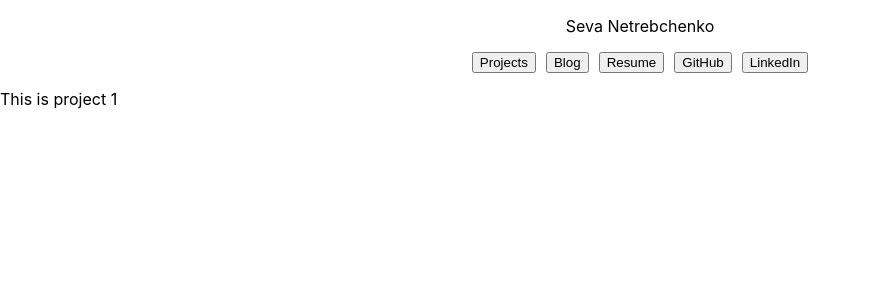
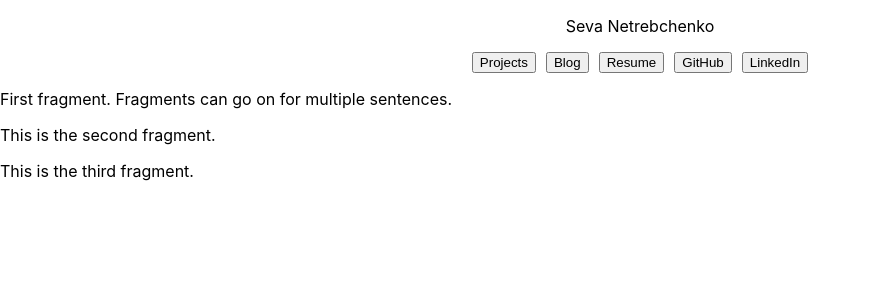
Before and after one commit to sevanetrebchenko/sevanetrebchenko.github.io, a React (Create React App) app: page /projects in a window 1280 px wide. Both pictures are taken after a click on the element "Project 1". Shown: the top 300 px of the page, without its empty margins (0-871 px from the left). Built offline with nearby package versions, Linux system fonts and the light colour scheme; the HTML template or start-up script is replaced by a standard one.

Commit message:
Added content to project pages.

```diff
--- /dev/null
+++ b/src/components/content.jsx
@@ -0,0 +1,14 @@
+
+export default function Content(props = {}) {
+  const { type, data } = props;
+
+  switch (type ? type.toLowerCase() : null) {
+    case 'text':
+      return <p>{data}</p>;
+    case 'image':
+      // TODO
+      break;
+    default:
+      return <p/>;
+  }
+}
--- a/src/components/projectentry.jsx
+++ b/src/components/project/entry.jsx
@@ -2,7 +2,7 @@ import React from 'react'
 import { useHistory } from 'react-router';
 
 // Styles.
-import "../styles/project.css"
+import "../../styles/project.css"
 
 export default function ProjectEntry(props = {}) {
   const { project } = props;
--- a/src/components/projectlist.jsx
+++ b/src/components/project/list.jsx
@@ -1,8 +1,8 @@
 import React from 'react'
-import ProjectEntry from './projectentry';
+import ProjectEntry from './entry';
 
 // Styles.
-import "../styles/projectlist.css"
+import "../../styles/projectlist.css"
 
 export default function ProjectList(props = {}) {
   const { projects } = props;
--- /dev/null
+++ b/src/components/project/page.jsx
@@ -0,0 +1,23 @@
+import React from 'react'
+import Content from '../content'
+
+// Styles.
+import "../../styles/project.css"
+
+export default function ProjectPage(props = {}) {
+  const { project } = props;
+
+  return (
+    <div>
+      {
+        project.content.map((content, index) =>
+          <Content
+            key={index}
+            type={content.type}
+            data={content.data}
+          />
+        )
+      }
+    </div>
+  );
+}
--- a/src/components/projectpage.jsx
+++ /dev/null
@@ -1,16 +0,0 @@
-import React from 'react'
-
-// Styles.
-import "../styles/project.css"
-
-export default function ProjectPage(props = {}) {
-  const { project } = props;
-
-  return (
-    <div>
-      <p>
-        {project.abstract}
-      </p>
-    </div>
-  );
-}
--- a/src/content/projects.js
+++ b/src/content/projects.js
@@ -10,7 +10,38 @@ const PROJECTS = [
     content: [
       {
         type: "text",
-        data: "This is the description to the first project.",
+        data: "First fragment. Fragments can go on for multiple sentences.",
+      },
+      {
+        type: "text",
+        data: "This is the second fragment.",
+      },
+      {
+        type: "text",
+        data: "This is the third fragment.",
+      },
+    ],
+  },
+  {
+    id: "project2",
+    title: "Project 2",
+    links: [
+      {
+      }
+    ],
+    abstract: "This is project 2",
+    content: [
+      {
+        type: "text",
+        data: "First fragment. Fragments can go on for multiple sentences.",
+      },
+      {
+        type: "text",
+        data: "This is the second fragment.",
+      },
+      {
+        type: "text",
+        data: "This is the third fragment.",
       },
     ],
   }
```
Also changed, not shown: src/App.js (+6 -4 lines), src/components/blog/entry.jsx (added), src/components/blog/list.jsx (added), src/components/blog/page.jsx (added).
